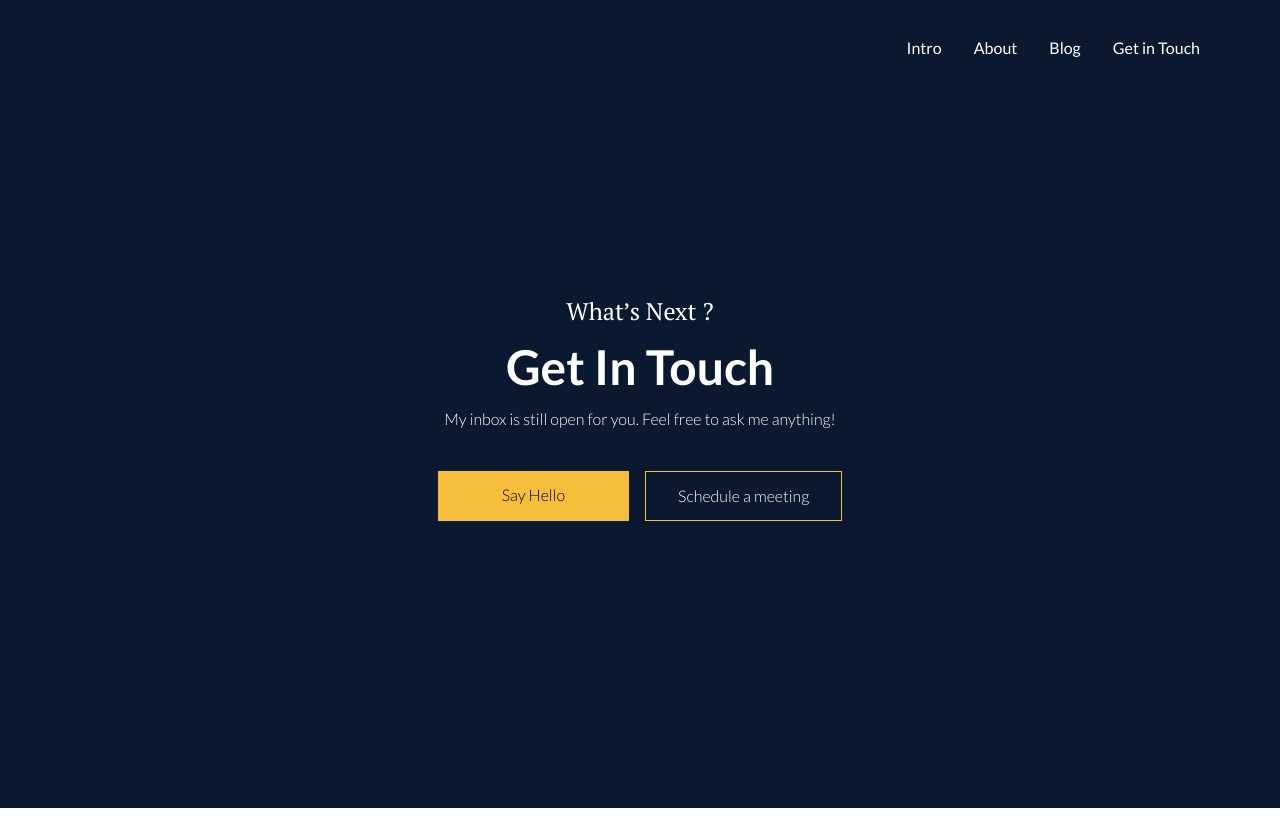
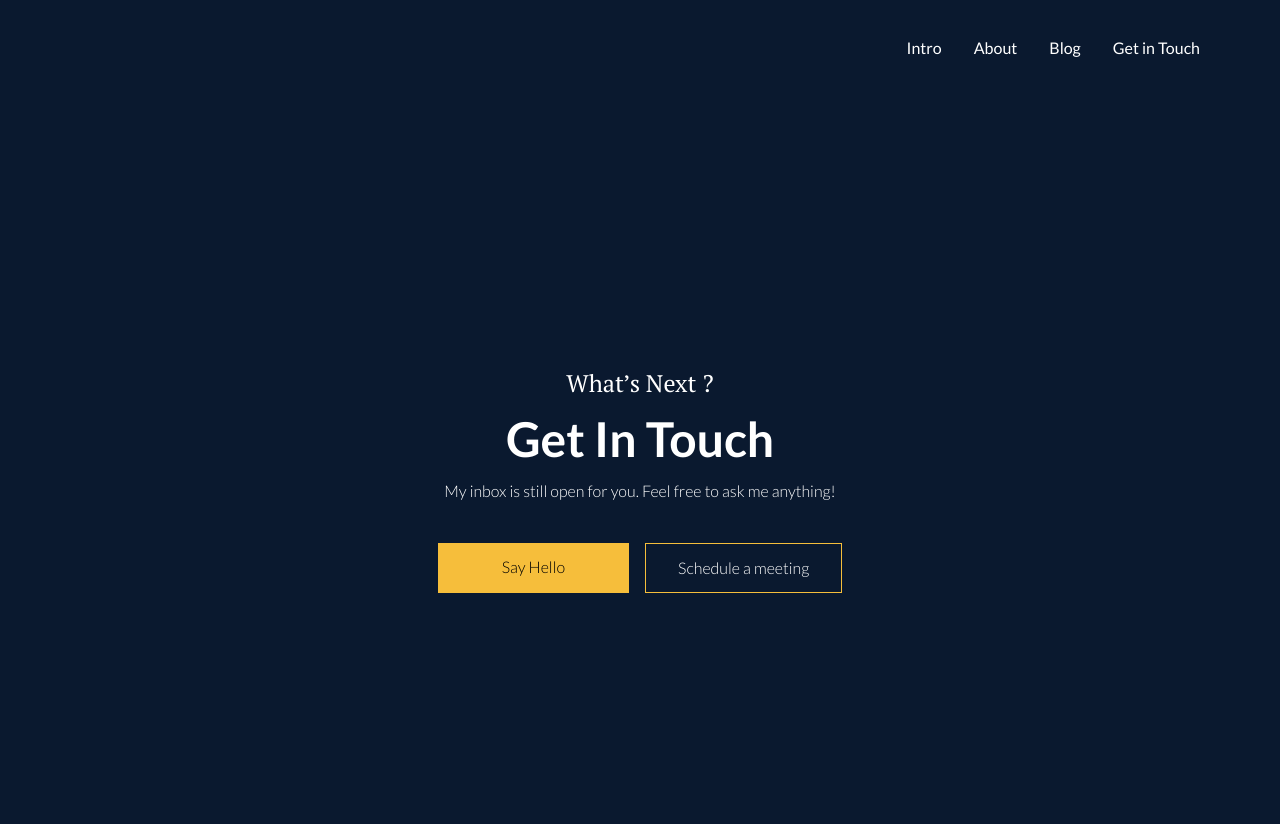
Before and after one commit to hamzabargaz/portfolio, a Gatsby site: page /Contact in a window 1280 px wide. Built offline with nearby package versions, Linux system fonts and the light colour scheme; Gatsby itself is replaced by a stand-in of ours.

Commit message:
fix height in contact page

```diff
--- a/src/pages/Contact.js
+++ b/src/pages/Contact.js
@@ -3,7 +3,7 @@ import { Layout } from "../components"
 
 export default () => (
   <Layout>
-    <div className="flex flex-wrap h-screen -mt-32">
+    <div className="flex flex-wrap h-screen" style={{ height: "86vh" }}>
       <div className="w-full flex text-white">
         <div className="w-full flex flex-col justify-center items-center px-8 text-center font-thin">
           <div className="flex items-end mb-4 text-2xl font-serif">
```
